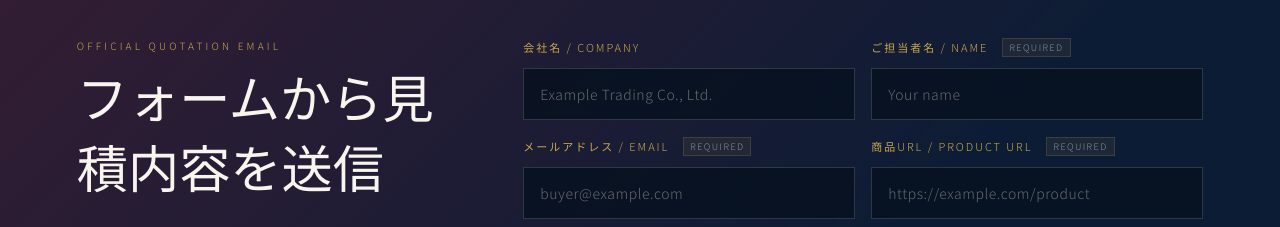
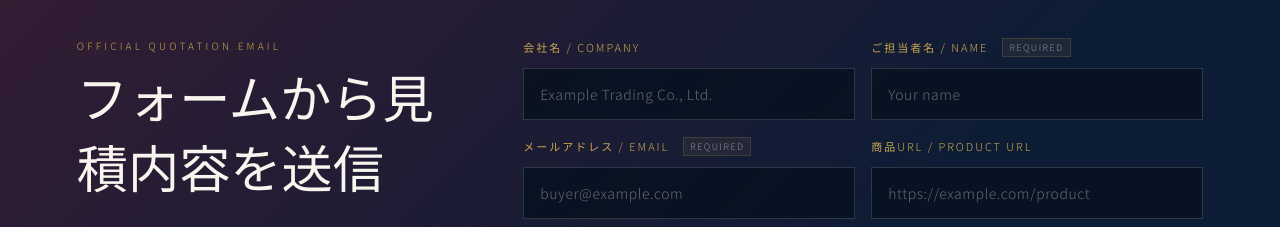
Before and after one commit to JUSTHEN-YUUKI/YUKIMICHI-ChatGpt-NEW-HP, a Next.js app: page /quote in a window 1280 px wide. Shown: the part 3560-3787 px from the top of the page. Built offline with nearby package versions, Linux system fonts and the light colour scheme.

Commit message:
Hide quote product URL required badge

```diff
--- a/components/InquiryForm.tsx
+++ b/components/InquiryForm.tsx
@@ -231,6 +231,7 @@ export default function InquiryForm({ type, mailtoHref }: InquiryFormProps) {
       <div className="inquiry-form__grid">
         {fields.map((field) => {
           const options = selectOptions[field.name]
+          const showRequiredBadge = field.required && !(type === 'quote' && field.name === 'productUrl')
           const fieldClassName = [
             'inquiry-form__field',
             `inquiry-form__field--${field.name}`,
@@ -246,7 +247,7 @@ export default function InquiryForm({ type, mailtoHref }: InquiryFormProps) {
             >
               <span className="inquiry-form__label">
                 <span>{field.label}</span>
-                {field.required && <em>{common.required}</em>}
+                {showRequiredBadge && <em>{common.required}</em>}
               </span>
 
               {field.name === 'quantity' ? (
```
